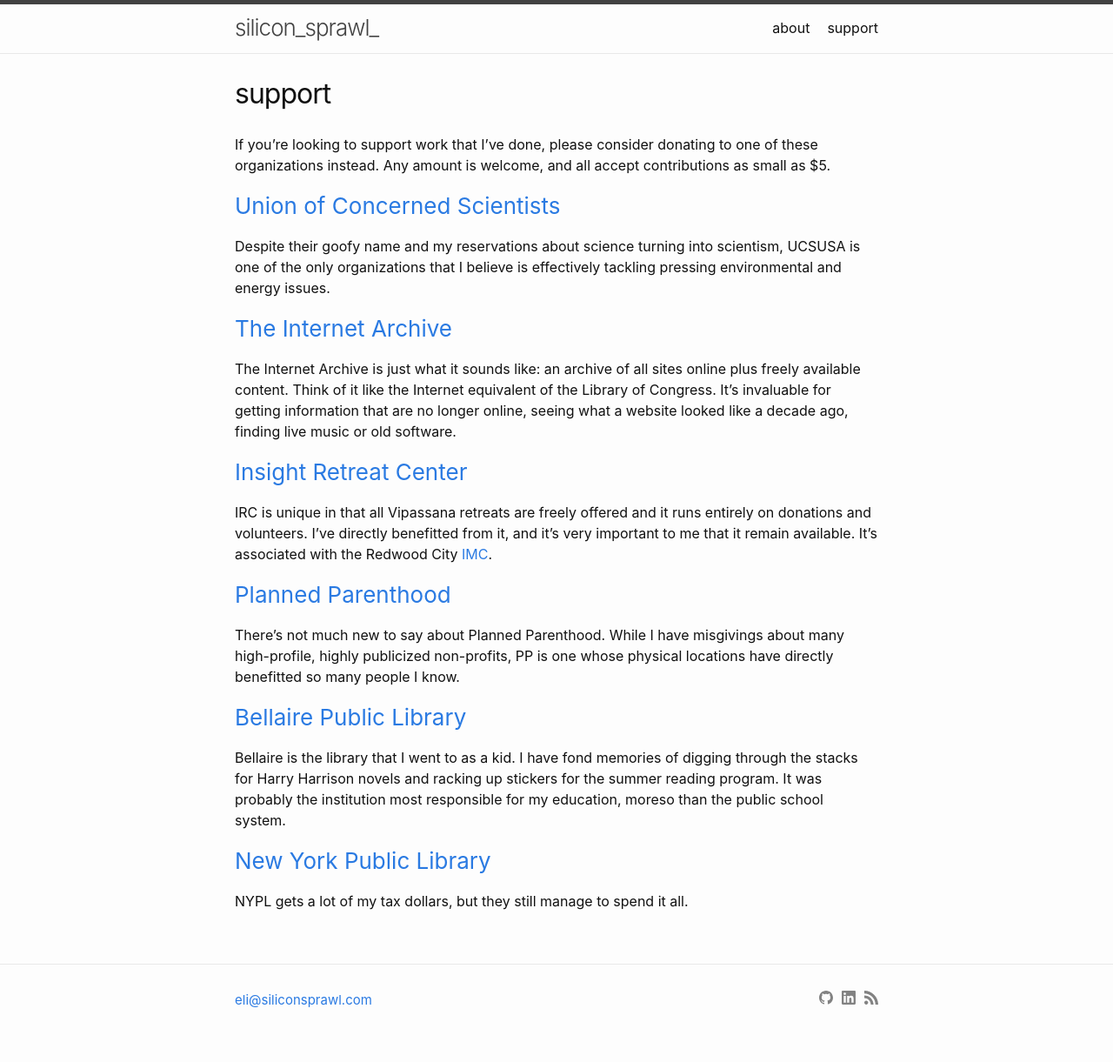
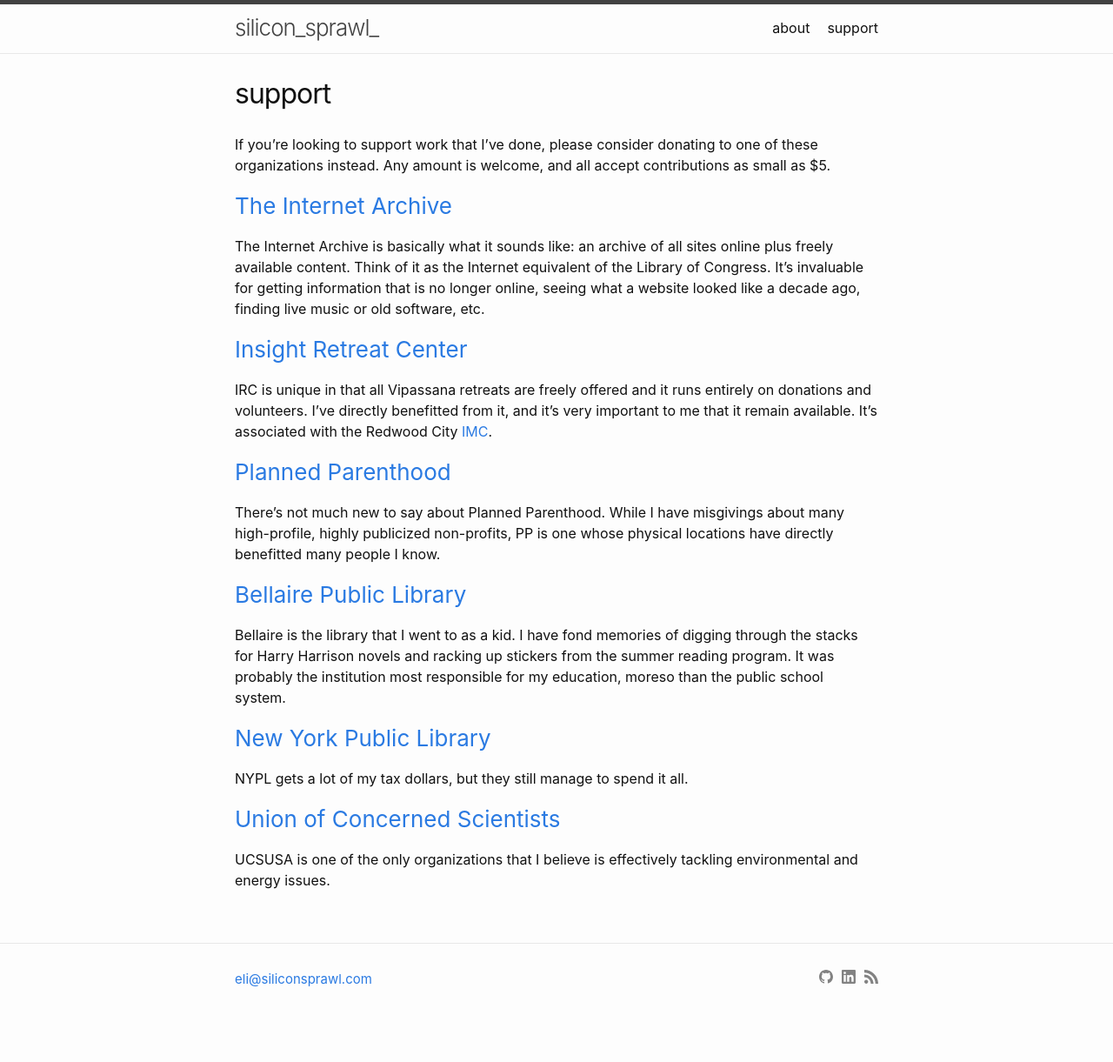
Before and after one commit to elindsey/elindsey.github.io, a Jekyll site: the page built from support.md, in a window 1280 px wide. Shown: the whole page at 87% size. Built offline with Jekyll 4.4.1, drawn with Linux system fonts in a browser that asks for light colours; after the commit the page ends 1197 px from its top, so only the background shows below that.

Commit message:
repost dlx

```diff
--- a/_drafts/2010-12-8-dlx-sudoku.html
+++ b/_posts/2020-09-08-dlx-redux.html
@@ -1,7 +1,11 @@
 ---
 layout: post
-title: "DLX"
+title: "DLX Redux"
 ---
+
+<p>
+<b>Note: this post was from a college side project circa 2010. It held up fairly well, so I'm reposting it as-is. You've been warned.</b>
+</p>
 
 <p>I was never all that interested in working Sudokus by hand. I've known a few people who were straight up addicted to it, but I never understood the draw. To me, games become much less fun when I know that a relatively straightforward method of solving them exists. It's happened with Mastermind, Checkers, and, to a lesser extent, Chess. Playing them feels like a waste of time when I could be learning a more complex and interesting game (like <a href="http://query.nytimes.com/gst/fullpage.html?res=9C04EFD6123AF93AA15754C0A961958260">Go</a>) instead.</p>
 
--- a/support.md
+++ b/support.md
@@ -7,19 +7,13 @@
 one of these organizations instead. Any amount is welcome, and all accept
 contributions as small as $5.
 
-### [Union of Concerned Scientists](https://ucsusa.org)
-
-Despite their goofy name and my reservations about science turning into
-scientism, UCSUSA is one of the only organizations that I believe is
-effectively tackling pressing environmental and energy issues.
-
 ### [The Internet Archive](https://archive.org/donate/)
 
-The Internet Archive is just what it sounds like: an archive of all sites
-online plus freely available content. Think of it like the Internet equivalent
-of the Library of Congress. It's invaluable for getting information that are no
+The Internet Archive is basically what it sounds like: an archive of all sites
+online plus freely available content. Think of it as the Internet equivalent
+of the Library of Congress. It's invaluable for getting information that is no
 longer online, seeing what a website looked like a decade ago, finding live
-music or old software.
+music or old software, etc.
 
 ### [Insight Retreat Center](https://www.insightretreatcenter.org/donations/)
 
@@ -32,15 +26,20 @@
 
 There's not much new to say about Planned Parenthood. While I have misgivings
 about many high-profile, highly publicized non-profits, PP is one whose
-physical locations have directly benefitted so many people I know.
+physical locations have directly benefitted many people I know.
 
 ### [Bellaire Public Library](https://www.fotbl.com)
 
 Bellaire is the library that I went to as a kid. I have fond memories of
 digging through the stacks for Harry Harrison novels and racking up stickers
-for the summer reading program. It was probably the institution most
+from the summer reading program. It was probably the institution most
 responsible for my education, moreso than the public school system.
 
 ### [New York Public Library](https://www.nypl.org/give)
 
 NYPL gets a lot of my tax dollars, but they still manage to spend it all.
+
+### [Union of Concerned Scientists](https://ucsusa.org)
+
+UCSUSA is one of the only organizations that I believe is effectively tackling
+environmental and energy issues.
```
